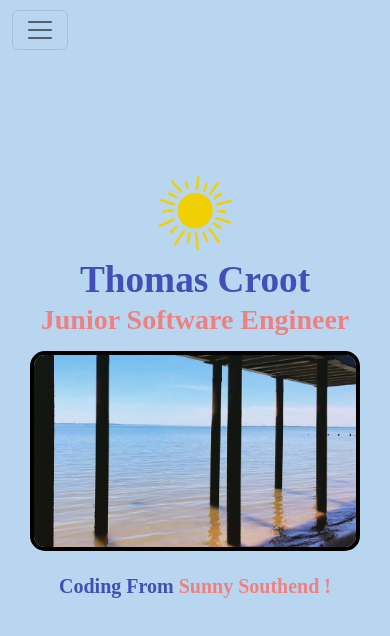
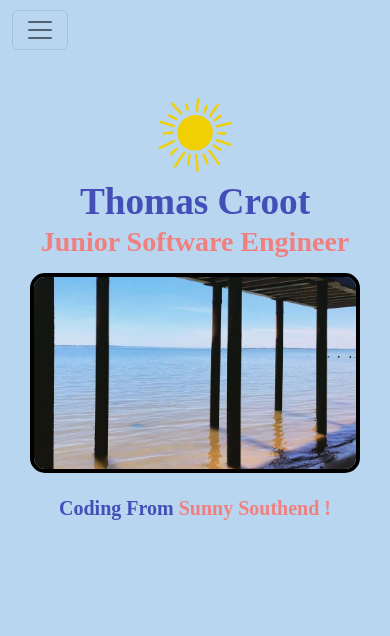
Before and after one commit to tommycroot/Portfolio, a React (Create React App) app: page / in a window 390 px wide. Shown: the top 636 px of the page. Built offline with nearby package versions, Linux system fonts and the light colour scheme; a web font is replaced by a local one.

Commit message:
adding nambr

```diff
--- a/src/styles/components/home.scss
+++ b/src/styles/components/home.scss
@@ -170,7 +170,7 @@ h2 {
 @media (max-width: 767px) {
   .home {
     max-height: 100vh;
-    margin-top: 20%;
+
   }
 
   .home .hero {
```
